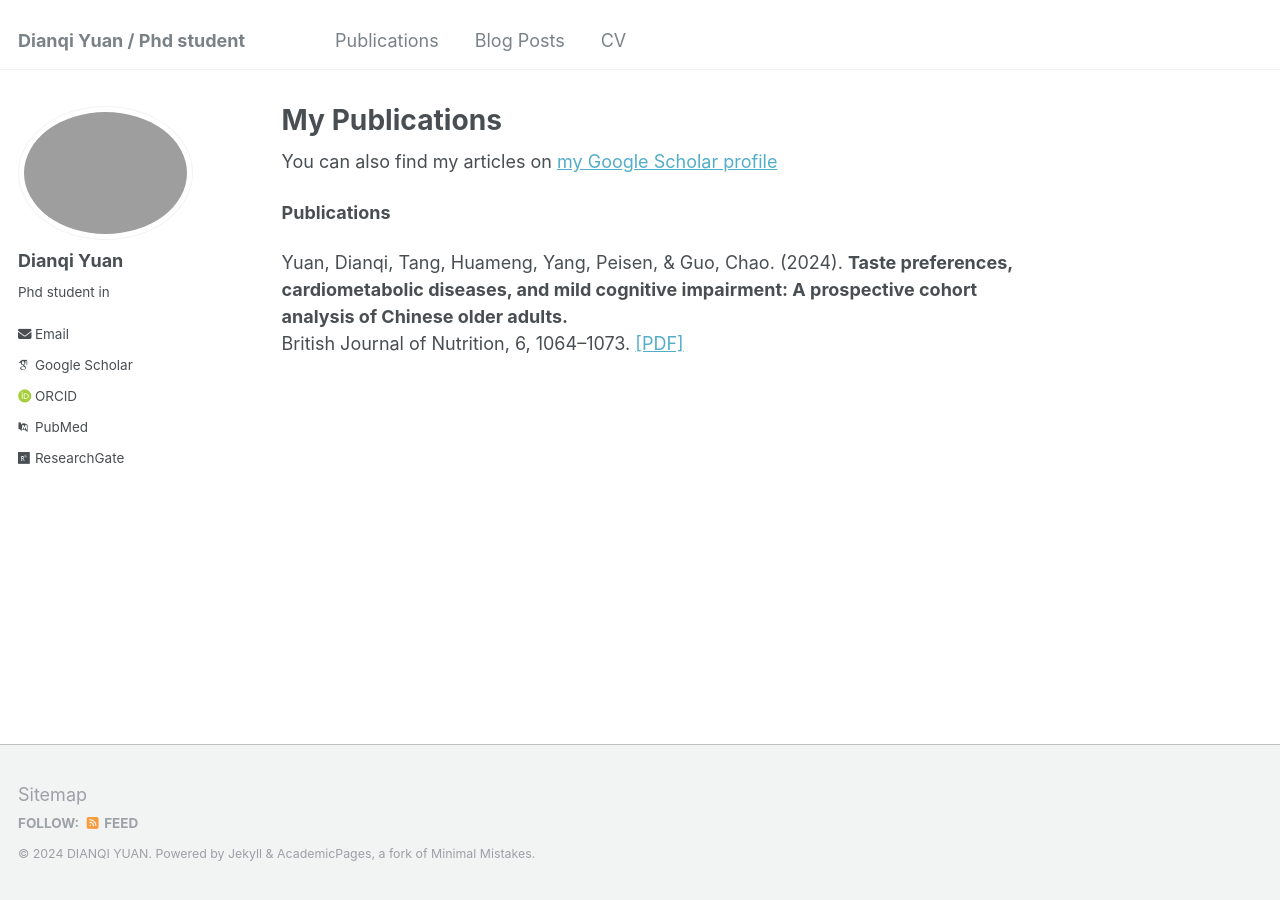
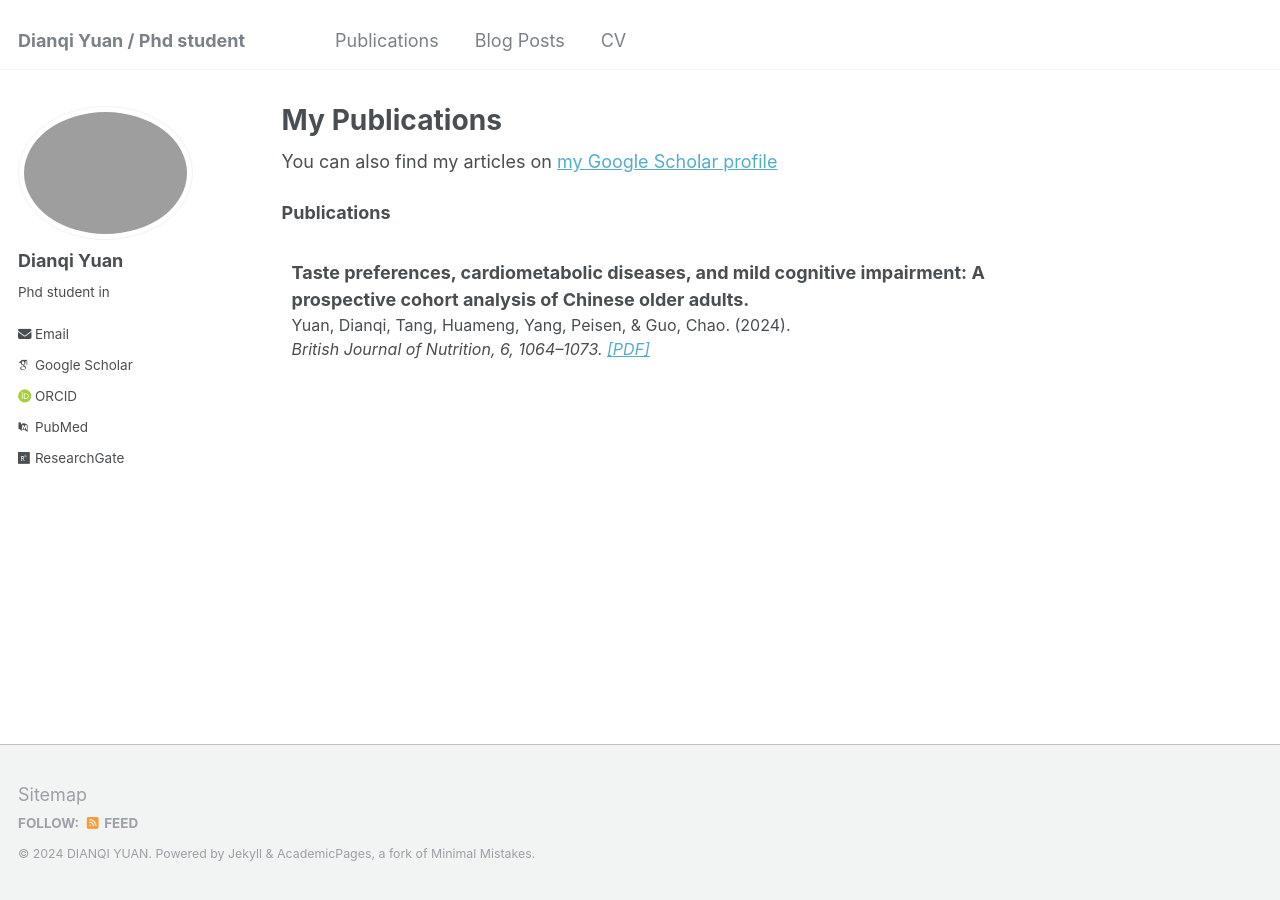
Before and after one commit to dianqi-yuan/dianqi-yuan.github.io, a Jekyll site: the page built from _pages/publications.md, in a window 1280 px wide. Built offline with Jekyll 4.4.1, drawn with Linux system fonts in a browser that asks for light colours; some web fonts are replaced.

Commit message:
Update publications.md

```diff
--- a/_pages/publications.md
+++ b/_pages/publications.md
@@ -8,10 +8,10 @@ You can also find my articles on <a href="https://scholar.google.com/citations?u
 
 <strong>Publications</strong> <br>
 
+<table style="border: none; border-collapse: collapse; font-size: 16px;">
+<tbody>  <tr>  <td style="vertical-align: top; padding: 10px; border: none;">
 <p>
-  Yuan, Dianqi, Tang, Huameng, Yang, Peisen, & Guo, Chao. (2024).
-  <strong>Taste preferences, cardiometabolic diseases, and mild cognitive impairment: A prospective cohort analysis of Chinese older adults.</strong>
-  <br>
-  British Journal of Nutrition, 6, 1064–1073.
-  <a href="https://www.cambridge.org/core/journals/british-journal-of-nutrition/article/abs/taste-preferences-cardiometabolic-diseases-and-mild-cognitive-impairment-a-prospective-cohort-analysis-of-older-chinese-adults/7D5973C862DD792A58D85695AC57FBA3">[PDF]</a>
-</p>
+<strong style="font-size: 18px;">Taste preferences, cardiometabolic diseases, and mild cognitive impairment: A prospective cohort analysis of Chinese older adults.</strong> <br>
+Yuan, Dianqi, Tang, Huameng, Yang, Peisen, & Guo, Chao. (2024). <br>
+<i>British Journal of Nutrition, 6, 1064–1073. <a href="https://www.cambridge.org/core/journals/british-journal-of-nutrition/article/abs/taste-preferences-cardiometabolic-diseases-and-mild-cognitive-impairment-a-prospective-cohort-analysis-of-older-chinese-adults/7D5973C862DD792A58D85695AC57FBA3"> [PDF] </a> </i>
+</p> </td> </tr> </tbody> </table>
```
